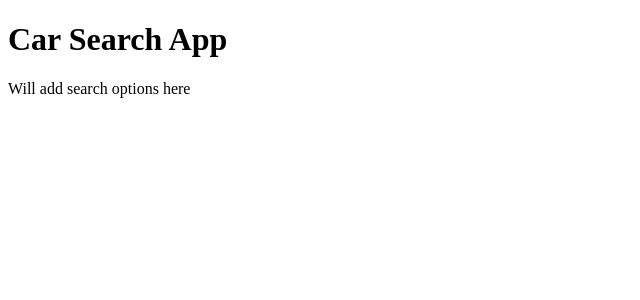
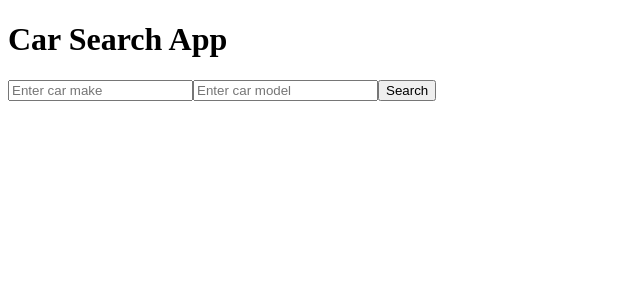
Before and after one commit to Bracye/car-search-app, a React (Vite) app: page / in a window 1280 px wide. Shown: the top 300 px of the page, without its empty margins (0-640 px from the left). Built offline with nearby package versions, Linux system fonts and the light colour scheme.

Commit message:
Added API Key and search functionality to CarSearch component

```diff
--- a/src/components/CarSearch.jsx
+++ b/src/components/CarSearch.jsx
@@ -1,12 +1,80 @@
-import React from 'react'
+import React, { useState } from 'react'
 import axios from 'axios'
 
 function CarSearch() {
+  // Setting state for the data
+  const [make, setMake] = useState('')
+  const [model, setModel] = useState('')
+  const [carData, setCarData] = useState([])
+
+  //API Key to get the data
+  const fetchData = async () => {
+    const options = {
+      method: 'GET',
+      url: 'https://cars-by-api-ninjas.p.rapidapi.com/v1/cars',
+      params: {
+        make: make,
+        model: model,
+      },
+      headers: {
+        'X-RapidAPI-Key': '48ecb2c10amsh699aa641a9a45b3p13bc01jsn1ae890ade1ad',
+        'X-RapidAPI-Host': 'cars-by-api-ninjas.p.rapidapi.com',
+      },
+    };
+
+    console.log('API Request Options:', options);
+
+    try {
+      const response = await axios.request(options);
+      console.log('API Response:', response.data);
+      setCarData(response.data);
+    } catch (error) {
+      console.error('API Error:', error);
+    }
+  };
+
+  //Search function to get the data
+  const handleSearch = () => {
+    fetchData();
+  };
 
 
   return (
-    <div>Will add search options here</div>
-  )
-}
+    <div>
 
+      <div>
+        {/* //Make input */}
+        <input
+          type="text"
+          value={make}
+          onChange={(e) => setMake(e.target.value)}
+          placeholder="Enter car make"
+        />
+        {/* //Model input */}
+        <input
+          type="text"
+          value={model}
+          onChange={(e) => setModel(e.target.value)}
+          placeholder="Enter car model"
+        />
+        {/* //Search button */}
+        <button onClick={handleSearch}>Search</button>
+      </div>
+
+      {/* //Results to get properties data */}
+      {carData.length > 0 && (
+        <div>
+          <h2>Search Results:</h2>
+          {carData.map((car, index) => (
+            <div key={index}>
+              <p>Make: {car.make}</p>
+              <p>Model: {car.model}</p>
+              <hr />
+            </div>
+          ))}
+        </div>
+      )}
+    </div>
+  );
+};
 export default CarSearch
```
